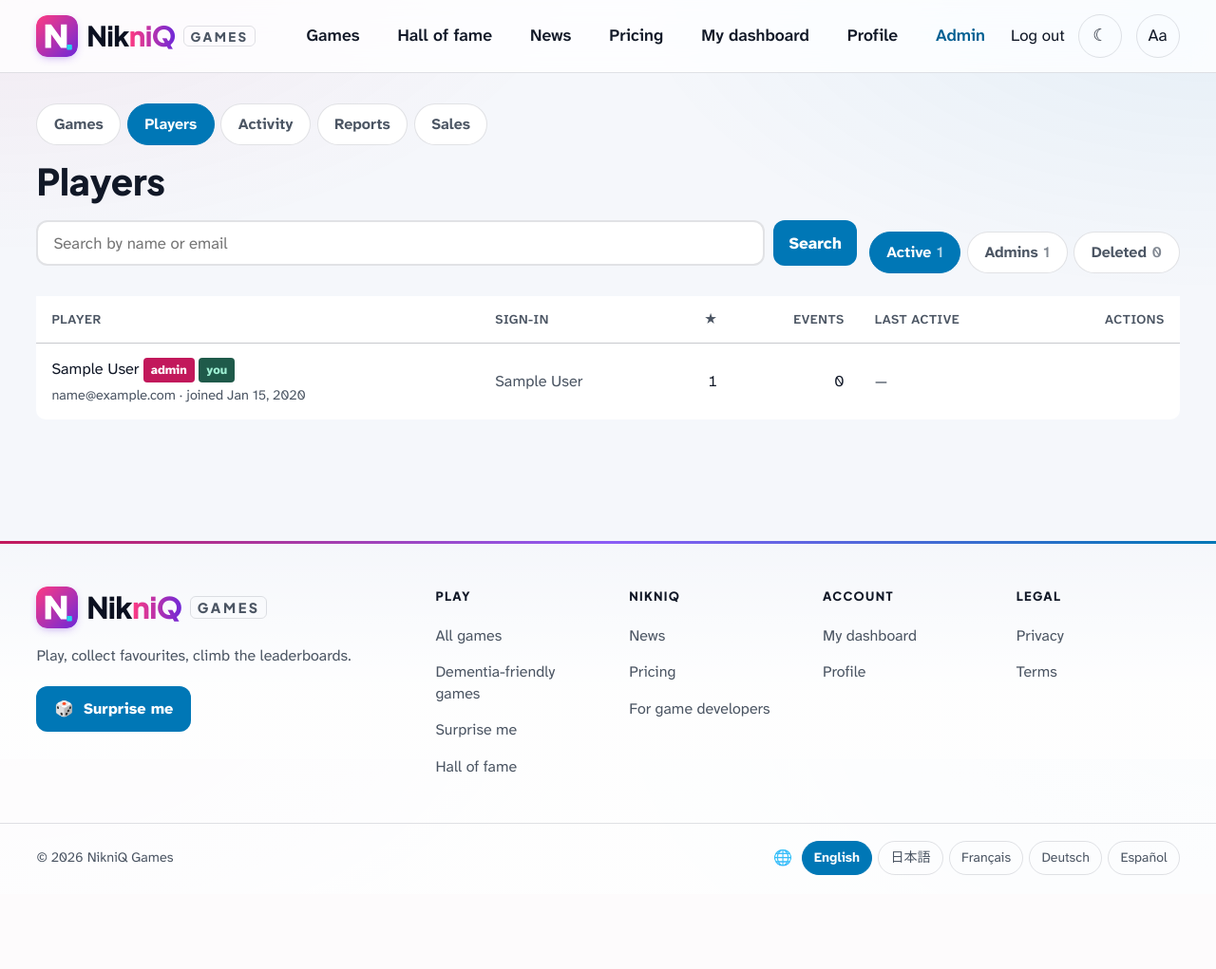
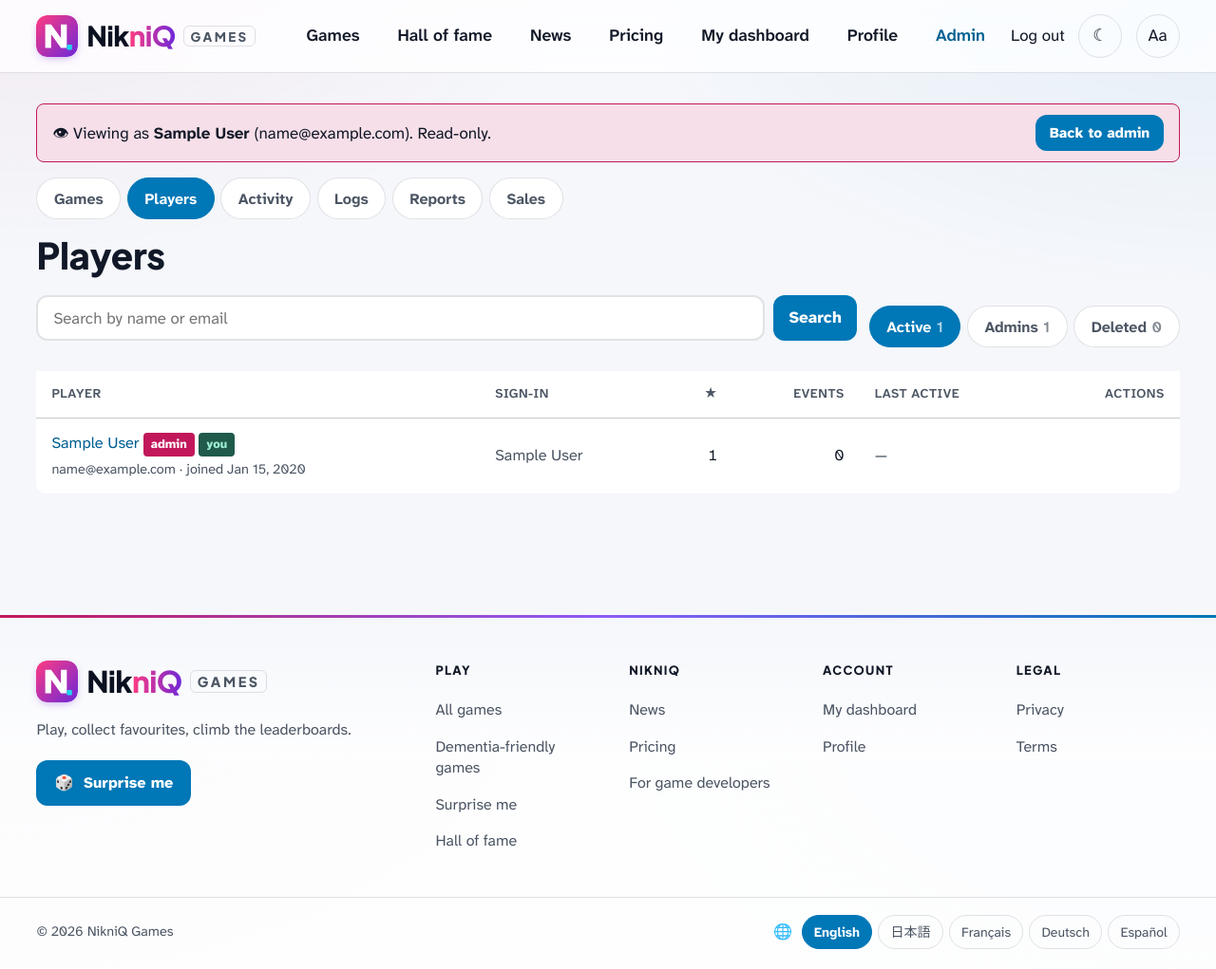
Before and after one commit to nikniq/nq-website, a Laravel app: page /auth/admin/players in a window 1280 px wide. Shown: the whole page at 95% size. Before the commit the page ends 922 px from the top, so only its background shows below. Run offline with Laravel 12, Linux system fonts and the light colour scheme; a user stored in the database is signed in; data comes from the database, SQL or seed files in the repository; tables that the repository leaves empty hold one stand-in row (values such as "Sample post").

Commit message:
Admin player pages: edit details, usage charts, what-they-see preview, read-only View site as player, revoke game sign-ins, suspend/delete on the page; audit log of logins, failed logins and admin actions with /admin/logs charts and filters
Co-Authored-By: Claude Opus 5.5 <noreply@anthropic.com>

```diff
--- a/app/Http/Controllers/Admin/PlayerController.php
+++ b/app/Http/Controllers/Admin/PlayerController.php
@@ -3,11 +3,20 @@
 namespace App\Http\Controllers\Admin;
 
 use App\Http\Controllers\Controller;
+use App\Models\AuditLog;
 use App\Models\GameEvent;
+use App\Models\PlayerGameStat;
 use App\Models\User;
 use App\Services\BillingService;
+use App\Services\GameStatsService;
+use App\Support\Audit;
 use Illuminate\Http\RedirectResponse;
 use Illuminate\Http\Request;
+use Illuminate\Support\Carbon;
+use Illuminate\Support\Collection;
+use Illuminate\Support\Facades\Auth;
+use Illuminate\Support\Facades\DB;
+use Illuminate\Validation\Rule;
 use Illuminate\View\View;
 
 class PlayerController extends Controller
@@ -42,6 +51,7 @@ class PlayerController extends Controller
         }
         app(BillingService::class)->cancelAll($user);
         $user->suspend($request->input('reason'));
+        Audit::log('player_suspended', $user, array_filter(['reason' => $request->input('reason')]));
 
         return back()->with('status', "{$user->email} was suspended. Restore it from Deleted, or delete it permanently there.");
     }
@@ -51,6 +61,7 @@ class PlayerController extends Controller
         $user = User::onlyTrashed()->findOrFail($id);
         $user->restore();
         $user->forceFill(['deleted_reason' => null])->saveQuietly();
+        Audit::log('player_restored', $user);
 
         return back()->with('status', "{$user->email} was restored. Revoked game sign-ins stay revoked; the player signs in again.");
     }
@@ -68,8 +79,9 @@ class PlayerController extends Controller
         $email = $user->email;
         app(BillingService::class)->cancelAll($user);
         $user->forceDelete();
+        Audit::log('player_deleted', null, ['id' => $id], null, $email);
 
-        return redirect()->route('admin.players.index', ['show' => $request->query('show')])->with('status', "{$email} and all of its data were permanently deleted.");
+        return redirect()->route('admin.players.index', array_filter(['show' => $request->query('show')]))->with('status', "{$email} and all of its data were permanently deleted.");
     }
 
     public function toggleAdmin(Request $request, int $id): RedirectResponse
@@ -79,6 +91,7 @@ class PlayerController extends Controller
             return back()->with('error', $error);
         }
         $user->forceFill(['is_admin' => ! $user->is_admin])->save();
+        Audit::log($user->is_admin ? 'admin_granted' : 'admin_revoked', $user);
 
         return back()->with('status', $user->is_admin ? "{$user->email} is now an admin." : "{$user->email} is no longer an admin.");
     }
@@ -96,6 +109,152 @@ class PlayerController extends Controller
         return null;
     }
 
+    /** Everything about one player: details form, their own view of the account, usage charts and log. */
+    public function show(Request $request, int $id, GameStatsService $stats): View
+    {
+        $user = User::withTrashed()->findOrFail($id);
+        $days = in_array((int) $request->query('days'), [7, 30, 90], true) ? (int) $request->query('days') : 30;
+
+        $gameStats = PlayerGameStat::with('game:id,name,slug')->where('user_id', $user->id)->orderByDesc('last_played_at')->get()->filter(fn ($s) => $s->game);
+
+        return view('admin.players.show', [
+            'player' => $user,
+            'days' => $days,
+            'summary' => $stats->summaryFor($user),
+            'gameStats' => $gameStats,
+            'ranks' => $stats->ranksFor($user),
+            'favourites' => $user->favouriteGames()->orderBy('name')->get(['games.id', 'games.name', 'games.slug']),
+            'daily' => $this->dailyFor($user, $days),
+            'events' => GameEvent::with('game:id,name,slug')->where('user_id', $user->id)->orderByDesc('occurred_at')->limit(25)->get(),
+            'tokens' => $user->playerTokens()->with('game:id,name')->whereNull('revoked_at')->where(fn ($q) => $q->whereNull('expires_at')->orWhere('expires_at', '>', now()))->latest()->get(),
+            'logs' => AuditLog::with('actor:id,name')->where('subject_id', $user->id)->latest('created_at')->limit(30)->get(),
+            'subscription' => $user->currentSubscription(),
+            'canImpersonate' => ! $user->trashed() && ! $user->is_admin && ! $user->is($request->user()),
+        ]);
+    }
+
+    /** Per-day plays, minutes and launches for one player, zero-filled. */
+    private function dailyFor(User $user, int $days): Collection
+    {
+        $from = now()->subDays($days - 1)->startOfDay();
+        $plays = config('portal.play_events');
+        $rows = DB::table('game_events')->where('user_id', $user->id)->where('occurred_at', '>=', $from)
+            ->selectRaw('DATE(occurred_at) as d')
+            ->selectRaw('SUM(CASE WHEN event IN ('.implode(',', array_fill(0, count($plays), '?')).') THEN 1 ELSE 0 END) as plays', $plays)
+            ->selectRaw("SUM(CASE WHEN event = 'launch' THEN 1 ELSE 0 END) as launches")
+            ->selectRaw('COALESCE(SUM(duration_seconds),0) as seconds')
+            ->groupBy('d')->get()->keyBy('d');
+
+        return collect(range(0, $days - 1))->map(function ($i) use ($from, $rows) {
+            $d = $from->copy()->addDays($i)->toDateString();
+            $r = $rows->get($d);
+
+            return (object) ['date' => Carbon::parse($d), 'plays' => (int) ($r->plays ?? 0), 'launches' => (int) ($r->launches ?? 0), 'minutes' => intdiv((int) ($r->seconds ?? 0), 60)];
+        });
+    }
+
+    public function update(Request $request, int $id): RedirectResponse
+    {
+        $user = User::withTrashed()->findOrFail($id);
+        $data = $request->validate([
+            'name' => ['required', 'string', 'max:255'],
+            'email' => ['required', 'email', 'max:255', Rule::unique('users', 'email')->ignore($user->id)],
+            'is_public' => ['nullable', 'boolean'],
+            'email_verified' => ['nullable', 'boolean'],
+        ]);
+        $before = $user->only(['name', 'email', 'is_public']) + ['email_verified' => $user->email_verified_at !== null];
+        $user->name = $data['name'];
+        $user->email = strtolower(trim($data['email']));
+        $user->is_public = $request->boolean('is_public');
+        $verified = $request->boolean('email_verified');
+        if ($verified !== ($user->email_verified_at !== null)) {
+            $user->email_verified_at = $verified ? now() : null;
+        }
+        $after = $user->only(['name', 'email', 'is_public']) + ['email_verified' => $user->email_verified_at !== null];
+        $changes = collect($after)->filter(fn ($v, $k) => $before[$k] !== $v)->map(fn ($v, $k) => ['from' => $before[$k], 'to' => $v])->all();
+        if (! $changes) {
+            return back()->with('status', 'Nothing changed.');
+        }
+        $user->save();
+        Audit::log('player_updated', $user, $changes);
+
+        return back()->with('status', "Saved {$user->email}: ".implode(', ', array_keys($changes)).' changed.');
+    }
+
+    public function revokeTokens(int $id): RedirectResponse
+    {
+        $user = User::withTrashed()->findOrFail($id);
+        $n = $user->playerTokens()->whereNull('revoked_at')->update(['revoked_at' => now()]);
+        Audit::log('tokens_revoked', $user, ['count' => $n]);
+
+        return back()->with('status', "Signed {$user->email} out of {$n} game".($n === 1 ? '' : 's').'.');
+    }
+
+    /** See the site exactly as the player does (read-only). Admins and suspended accounts are excluded. */
+    public function impersonate(Request $request, int $id): RedirectResponse
+    {
+        $user = User::findOrFail($id);
+        if ($user->is_admin || $user->is($request->user())) {
+            return back()->with('error', 'You can only view the site as a non-admin player.');
+        }
+        $admin = $request->user();
+        Audit::log('impersonation_started', $user, [], $admin);
+        $request->session()->put('impersonator_id', $admin->id);
+        Auth::guard('web')->login($user);
+        $request->session()->put('impersonator_id', $admin->id);
+
+        return redirect()->route('dashboard');
+    }
+
+    public function stopImpersonating(Request $request): RedirectResponse
+    {
+        $adminId = $request->session()->pull('impersonator_id');
+        $player = $request->user();
+        $admin = $adminId ? User::find($adminId) : null;
+        if (! $admin || ! $admin->is_admin) {
+            Auth::guard('web')->logout();
+            $request->session()->invalidate();
+
+            return redirect()->route('login');
+        }
+        Auth::guard('web')->login($admin);
+        Audit::log('impersonation_stopped', $player, [], $admin);
+
+        return redirect()->route('admin.players.show', $player->id)->with('status', 'Back to your own account.');
+    }
+
+    /** Account and admin log with filters and a daily chart. */
+    public function logs(Request $request): View
+    {
+        $action = array_key_exists((string) $request->query('action'), Audit::ACTIONS) ? $request->query('action') : null;
+        $q = trim((string) $request->query('q', ''));
+        $days = in_array((int) $request->query('days'), [7, 30, 90], true) ? (int) $request->query('days') : 30;
+        $from = now()->subDays($days - 1)->startOfDay();
+
+        $counts = AuditLog::where('created_at', '>=', $from)->selectRaw('DATE(created_at) as d, action, COUNT(*) as n')->groupBy('d', 'action')->get();
+        $daily = collect(range(0, $days - 1))->map(function ($i) use ($from, $counts) {
+            $d = $from->copy()->addDays($i)->toDateString();
+            $day = $counts->where('d', $d);
+
+            return (object) [
+                'date' => Carbon::parse($d),
+                'logins' => (int) $day->where('action', 'login')->sum('n'),
+                'failed' => (int) $day->where('action', 'login_failed')->sum('n'),
+                'admin' => (int) $day->whereNotIn('action', ['login', 'login_failed', 'logout'])->sum('n'),
+            ];
+        });
+
+        return view('admin.logs.index', [
+            'logs' => AuditLog::with(['actor:id,name', 'subject:id,name,email'])
+                ->when($action, fn ($w) => $w->where('action', $action))
+                ->when($q !== '', fn ($w) => $w->where(fn ($x) => $x->where('subject_label', 'like', "%{$q}%")->orWhere('ip', 'like', "%{$q}%")))
+                ->latest('created_at')->latest('id')->paginate(50)->withQueryString(),
+            'daily' => $daily, 'days' => $days, 'action' => $action, 'q' => $q,
+            'totals' => $counts->groupBy('action')->map(fn ($g) => (int) $g->sum('n'))->sortDesc(),
+            'uniqueLogins' => AuditLog::where('action', 'login')->where('created_at', '>=', $from)->distinct()->count('subject_id'),
+        ]);
+    }
+
     public function activity(): View
     {
         return view('admin.players.activity', [
--- /dev/null
+++ b/app/Http/Middleware/RestrictImpersonation.php
@@ -0,0 +1,31 @@
+<?php
+
+namespace App\Http\Middleware;
+
+use Closure;
+use Illuminate\Http\Request;
+use Symfony\Component\HttpFoundation\Response;
+
+/** While an admin views the site as a player, keep it read-only and don't sign them in to games. */
+class RestrictImpersonation
+{
+    private const ALLOWED = ['impersonate.stop', 'logout'];
+
+    private const BLOCKED_GETS = ['sso.authorize', 'games.play', 'profile.export', 'billing.success'];
+
+    public function handle(Request $request, Closure $next): Response
+    {
+        if (! $request->hasSession() || ! $request->session()->has('impersonator_id')) {
+            return $next($request);
+        }
+        $name = $request->route()?->getName();
+        if (in_array($name, self::ALLOWED, true)) {
+            return $next($request);
+        }
+        if (! $request->isMethodSafe() || in_array($name, self::BLOCKED_GETS, true)) {
+            return back(fallback: route('dashboard'))->with('error', 'Read-only while viewing as a player. Stop viewing as this player to make changes.');
+        }
+
+        return $next($request);
+    }
+}
--- a/app/Providers/AppServiceProvider.php
+++ b/app/Providers/AppServiceProvider.php
@@ -2,23 +2,39 @@
 
 namespace App\Providers;
 
+use App\Models\User;
+use App\Support\Audit;
+use Illuminate\Auth\Events\Failed;
+use Illuminate\Auth\Events\Login;
+use Illuminate\Auth\Events\Logout;
+use Illuminate\Support\Facades\Event;
 use Illuminate\Support\ServiceProvider;
 
 class AppServiceProvider extends ServiceProvider
 {
-    /**
-     * Register any application services.
-     */
     public function register(): void
     {
         //
     }
 
-    /**
-     * Bootstrap any application services.
-     */
     public function boot(): void
     {
-        //
+        // Sign-in log for /admin/logs and the player page. Viewing as a player is logged separately.
+        Event::listen(function (Login $event) {
+            if (! $event->user instanceof User || (request()->hasSession() && session()->has('impersonator_id')) || request()->routeIs('impersonate.stop', 'admin.players.impersonate')) {
+                return;
+            }
+            $event->user->forceFill(['last_login_at' => now(), 'last_login_ip' => request()->ip()])->saveQuietly();
+            Audit::log('login', $event->user, array_filter(['remember' => $event->remember ?: null, 'route' => request()->route()?->getName()]), $event->user);
+        });
+        Event::listen(function (Failed $event) {
+            $email = strtolower(trim((string) ($event->credentials['email'] ?? '')));
+            Audit::log('login_failed', $event->user instanceof User ? $event->user : null, [], null, $email ?: null);
+        });
+        Event::listen(function (Logout $event) {
+            if ($event->user instanceof User && ! (request()->hasSession() && session()->has('impersonator_id')) && ! request()->routeIs('impersonate.stop', 'admin.players.impersonate')) {
+                Audit::log('logout', $event->user, [], $event->user);
+            }
+        });
     }
 }
--- a/bootstrap/app.php
+++ b/bootstrap/app.php
@@ -2,6 +2,7 @@
 
 use App\Http\Middleware\AuthenticatePlayer;
 use App\Http\Middleware\EnsureUserIsAdmin;
+use App\Http\Middleware\RestrictImpersonation;
 use App\Http\Middleware\SetLocale;
 use Illuminate\Foundation\Application;
 use Illuminate\Foundation\Configuration\Exceptions;
@@ -22,7 +23,7 @@ $app = Application::configure(basePath: dirname(__DIR__))
             'admin' => EnsureUserIsAdmin::class,
             'player' => AuthenticatePlayer::class,
         ]);
-        $middleware->web(append: [SetLocale::class]);
+        $middleware->web(append: [SetLocale::class, RestrictImpersonation::class]);
         $middleware->redirectGuestsTo(fn () => route('login'));
         $middleware->redirectUsersTo(fn () => route('dashboard'));
     })
--- a/public_html/css/site.css
+++ b/public_html/css/site.css
@@ -928,3 +928,33 @@ h1 .plus-badge { font-size:.9rem; padding:.3rem .55rem; }
 .compare thead th { text-transform:none; letter-spacing:0; font-size:1.05rem; font-weight:800; color:var(--strong); }
 .compare thead .col-plus { color:var(--accent-2); }
 .compare td, .compare th { padding:.8rem 1rem; }
+
+/* ===== Admin player page, logs, view-as-player ===== */
+.flash.impersonating { display:flex; flex-wrap:wrap; gap:.6rem 1rem; align-items:center; justify-content:space-between; background:color-mix(in srgb, var(--accent, #7c5cff) 14%, var(--panel)); border-color:var(--accent, #7c5cff); }
+.flash.impersonating form { margin:0; }
+.player-head { display:flex; flex-wrap:wrap; gap:1rem; align-items:center; margin:.4rem 0 1rem; }
+.player-head > div:nth-child(2) { flex:1 1 280px; min-width:0; }
+.player-head-actions { display:flex; flex-wrap:wrap; gap:.6rem; }
+.player-head-actions form { margin:0; }
+.avatar-lg { width:64px; height:64px; border-radius:50%; display:grid; place-items:center; font:800 1.6rem/1 'Plus Jakarta Sans', sans-serif; color:#fff; background:linear-gradient(135deg, var(--accent, #7c5cff), #ff5ca8); flex:none; }
+.badge.warn { background:#b4231822; color:#d0453a; }
+.admin-cols { display:grid; grid-template-columns:repeat(auto-fit,minmax(min(100%,380px),1fr)); gap:1rem; margin:1.5rem 0; }
+.panel-box { background:var(--panel); border:1px solid var(--line); border-radius:14px; padding:1rem 1.2rem; }
+.panel-box h2 { margin-top:0; font-size:1.2rem; }
+.panel-box .stack { display:grid; gap:.7rem; }
+.panel-box .stack label:not(.check) { display:grid; gap:.25rem; font-weight:600; }
+.panel-box .stack label.check { display:flex; flex-direction:row; justify-content:flex-start; text-align:left; gap:.5rem; align-items:center; font-weight:500; }
+.panel-box label.check input[type=checkbox] { width:auto; margin:0; flex:none; }
+.field-error { color:#d0453a; font-size:.85rem; }
+.plain-list { list-style:none; padding:0; margin:0 0 .8rem; display:grid; gap:.4rem; }
+.pov-frame { border:1px solid var(--line); border-radius:14px; overflow:hidden; background:var(--bg); box-shadow:0 8px 30px #0002; }
+.pov-bar { display:flex; gap:.35rem; align-items:center; padding:.5rem .8rem; background:var(--panel); border-bottom:1px solid var(--line); font-size:.8rem; color:var(--muted); }
+.pov-bar i { width:10px; height:10px; border-radius:50%; background:var(--line); }
+.pov-bar span { margin-left:.6rem; background:var(--bg); border-radius:999px; padding:.15rem .7rem; }
+.pov-body { padding:1rem 1.2rem; }
+.pov-body .chip { margin:.15rem .2rem; }
+.log-tag { display:inline-block; padding:.1rem .55rem; border-radius:999px; font-size:.8rem; font-weight:700; background:var(--line); white-space:nowrap; }
+.log-login { background:#1f9d5522; color:#1f9d55; }
+.log-login_failed, .log-player_deleted, .log-player_suspended { background:#d0453a22; color:#d0453a; }
+.log-impersonation_started, .log-impersonation_stopped { background:#7c5cff22; color:#8b6dff; }
+.log-details span { display:inline-block; margin-right:.6rem; font-size:.85rem; }
--- a/resources/views/admin/_nav.blade.php
+++ b/resources/views/admin/_nav.blade.php
@@ -1,7 +1,8 @@
 <nav class="chips" aria-label="Admin sections" style="margin-bottom:1rem">
     <a class="chip {{ request()->routeIs('admin.games.*') ? 'on' : '' }}" href="{{ route('admin.games.index') }}">Games</a>
-    <a class="chip {{ request()->routeIs('admin.players.index') ? 'on' : '' }}" href="{{ route('admin.players.index') }}">Players</a>
+    <a class="chip {{ request()->routeIs('admin.players.index', 'admin.players.show') ? 'on' : '' }}" href="{{ route('admin.players.index') }}">Players</a>
     <a class="chip {{ request()->routeIs('admin.players.activity') ? 'on' : '' }}" href="{{ route('admin.players.activity') }}">Activity</a>
+    <a class="chip {{ request()->routeIs('admin.logs.*') ? 'on' : '' }}" href="{{ route('admin.logs.index') }}">Logs</a>
     <a class="chip {{ request()->routeIs('admin.reports.*') ? 'on' : '' }}" href="{{ route('admin.reports.index') }}">Reports</a>
     <a class="chip {{ request()->routeIs('admin.sales.*') ? 'on' : '' }}" href="{{ route('admin.sales.index') }}">Sales</a>
 </nav>
--- a/resources/views/admin/players/index.blade.php
+++ b/resources/views/admin/players/index.blade.php
@@ -27,7 +27,7 @@
         @forelse($players as $u)
             <tr @class(['is-off' => $u->trashed()])>
                 <td>
-                    <span class="row-title">{{ $u->name }}</span> @if($u->is_admin)<span class="badge">admin</span>@endif @if($u->is(auth()->user()))<span class="badge calm">you</span>@endif
+                    <a class="row-title" href="{{ route('admin.players.show', $u->id) }}">{{ $u->name }}</a> @if($u->is_admin)<span class="badge">admin</span>@endif @if($u->is(auth()->user()))<span class="badge calm">you</span>@endif
                     <div class="muted sub-line">{{ $u->email }} · joined {{ $u->created_at?->toFormattedDateString() }}</div>
                 </td>
                 <td class="muted">{{ $u->hasLinkedProvider() ? $u->providerLabel() : ($u->hasPassword() ? 'password' : 'unfinished') }}</td>
@@ -45,6 +45,7 @@
                     <details class="row-menu">
                         <summary class="btn sm ghost">Manage ▾</summary>
                         <div class="row-menu-panel">
+                            <a class="btn sm" href="{{ route('admin.players.show', $u->id) }}">Details, edit &amp; usage</a>
                             @if($u->trashed())
                                 <form method="post" action="{{ route('admin.players.restore', $u->id) }}">@csrf
                                     <button class="btn sm" type="submit">Restore account</button>
--- a/resources/views/layouts/app.blade.php
+++ b/resources/views/layouts/app.blade.php
@@ -86,6 +86,10 @@
 </header>
 <main id="content" tabindex="-1">
     <div class="wrap">
+        @if(session('impersonator_id'))
+            <div class="flash impersonating" role="status"><span>👁 Viewing as <strong>{{ auth()->user()?->name }}</strong> ({{ auth()->user()?->email }}). Read-only.</span>
+                <form method="post" action="{{ route('impersonate.stop') }}">@csrf<button class="btn sm" type="submit">Back to admin</button></form></div>
+        @endif
         @auth
             @if(! auth()->user()->hasPassword() && ! auth()->user()->hasLinkedProvider() && ! request()->routeIs('register.password'))
                 <div class="flash error">{!! __('Your account has no password yet. :link so you can log in next time.', ['link' => '<a href="'.e(route('register.password')).'">'.e(__('Choose one now')).'</a>']) !!}</div>
--- a/routes/web.php
+++ b/routes/web.php
@@ -107,6 +107,7 @@ Route::middleware('auth')->group(function () {
     Route::put('/profile/visibility', [PlayerProfileController::class, 'visibility'])->name('profile.visibility');
     Route::get('/profile/export', [ProfileController::class, 'export'])->name('profile.export');
     Route::delete('/profile', [ProfileController::class, 'destroy'])->middleware('throttle:6,1')->name('profile.destroy');
+    Route::post('/impersonate/stop', [AdminPlayerController::class, 'stopImpersonating'])->name('impersonate.stop');
     Route::post('/profile/disconnect', [ProfileController::class, 'disconnect'])->name('profile.disconnect');
 
     Route::prefix('admin')->name('admin.')->middleware('admin')->group(function () {
@@ -119,6 +120,11 @@ Route::middleware('auth')->group(function () {
         Route::delete('/players/{id}', [AdminPlayerController::class, 'destroy'])->whereNumber('id')->name('players.destroy');
         Route::post('/players/{id}/restore', [AdminPlayerController::class, 'restore'])->whereNumber('id')->name('players.restore');
         Route::delete('/players/{id}/purge', [AdminPlayerController::class, 'purge'])->whereNumber('id')->name('players.purge');
+        Route::get('/players/{id}', [AdminPlayerController::class, 'show'])->whereNumber('id')->name('players.show');
+        Route::put('/players/{id}', [AdminPlayerController::class, 'update'])->whereNumber('id')->name('players.update');
+        Route::post('/players/{id}/revoke-tokens', [AdminPlayerController::class, 'revokeTokens'])->whereNumber('id')->name('players.revoke-tokens');
+        Route::post('/players/{id}/impersonate', [AdminPlayerController::class, 'impersonate'])->whereNumber('id')->name('players.impersonate');
+        Route::get('/logs', [AdminPlayerController::class, 'logs'])->name('logs.index');
         Route::post('/players/{id}/admin', [AdminPlayerController::class, 'toggleAdmin'])->whereNumber('id')->name('players.admin');
         Route::get('/activity', [AdminPlayerController::class, 'activity'])->name('players.activity');
         Route::get('/reports', [ReportController::class, 'index'])->name('reports.index');
```
Also changed, not shown: CLAUDE.md (+1 -0 lines), app/Models/AuditLog.php (added, +28 -0 lines), app/Support/Audit.php (added, +42 -0 lines), resources/views/admin/logs/index.blade.php (added, +40 -0 lines), resources/views/admin/players/_log.blade.php (added, +25 -0 lines), resources/views/admin/players/show.blade.php (added, +155 -0 lines), tests/Feature/AdminPlayerDetailsTest.php (added, +87 -0 lines), database/migrations/2026_11_21_000000_create_audit_logs_table.php (added).
